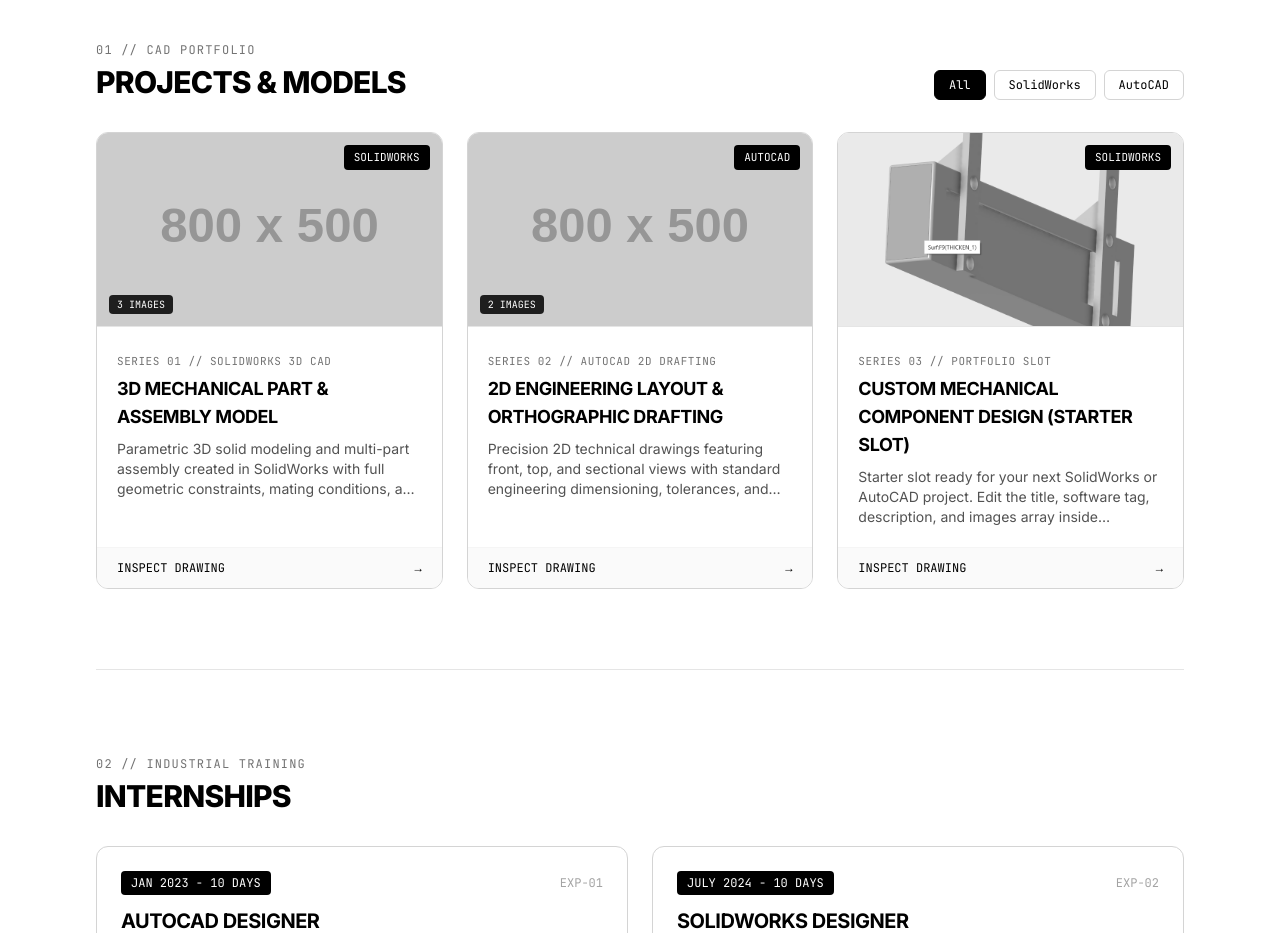
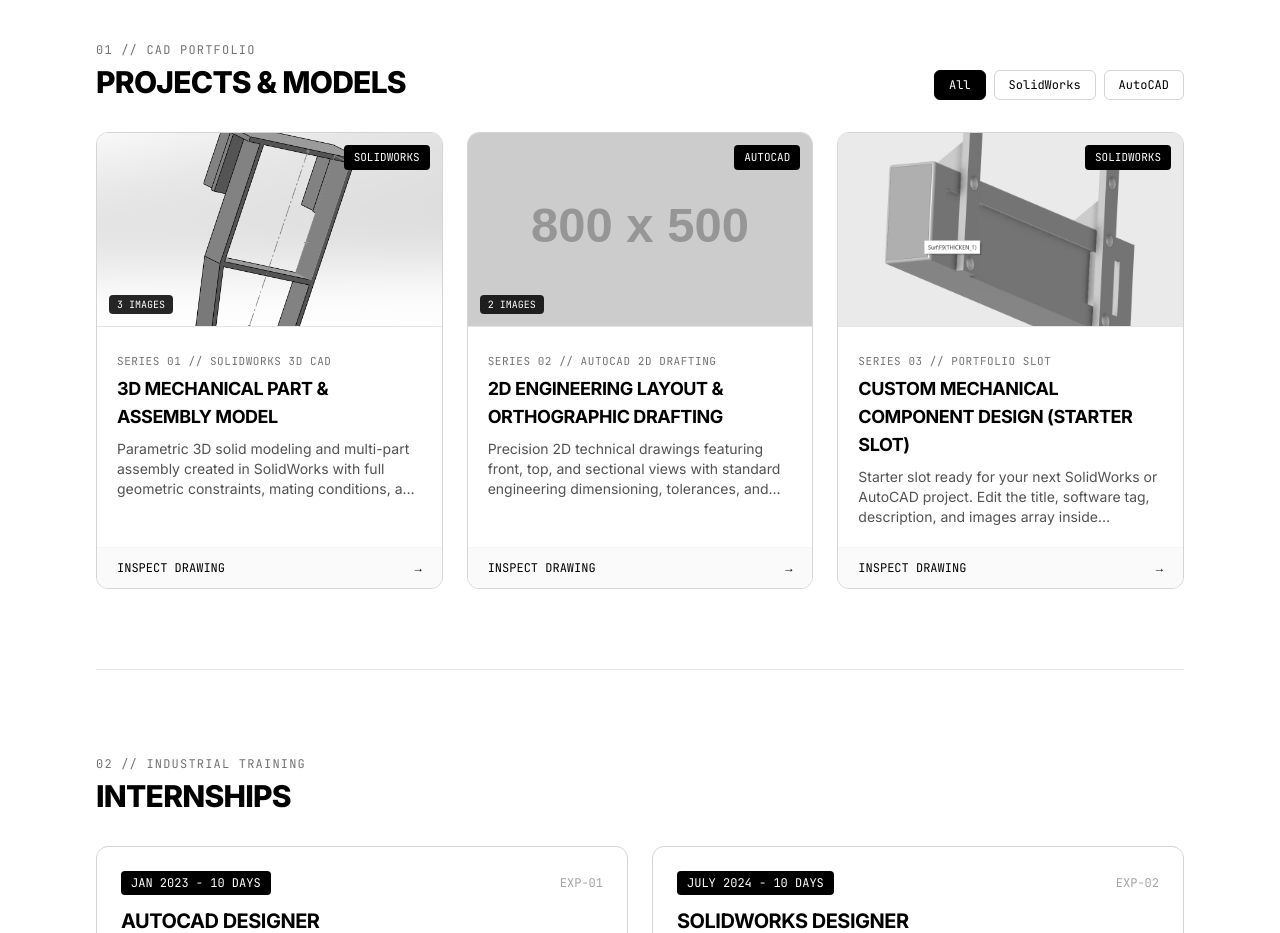
Before and after one commit to Dhanasundar-R/updatedportfolio, a plain HTML site: page index.html in a window 1280 px wide. Shown: the part 780-1713 px from the top of the page. Drawn offline with nearby package versions, Linux system fonts and the light colour scheme; placeholder pictures from the web are drawn by us.

Commit message:
Update index.html

```diff
--- a/index.html
+++ b/index.html
@@ -522,7 +522,7 @@
           series: "SERIES 01 // SOLIDWORKS 3D CAD",
           software: "SolidWorks",
           images: [
-            "https://placehold.co/800x500/111111/FFFFFF?text=SOLIDWORKS+ISOMETRIC+VIEW",
+            "Screenshot 2026-10-17 145601.png",
             "https://placehold.co/800x500/27272A/FFFFFF?text=EXPLODED+ASSEMBLY+VIEW",
             "https://placehold.co/800x500/3F3F46/FFFFFF?text=2D+ORTHOGRAPHIC+SHEET",
           ],
```
